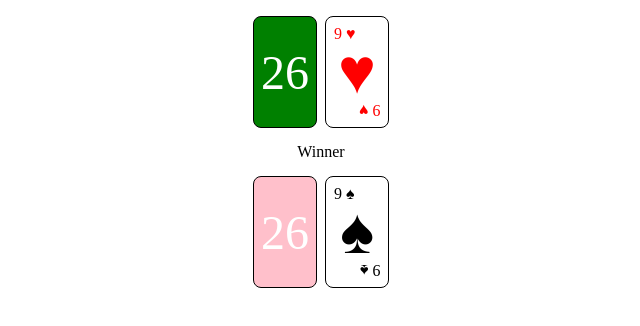
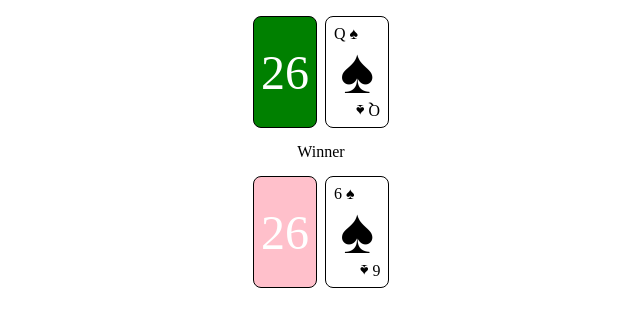
Before and after one commit to fernanda1411/card-game-war, a plain HTML site: page index.html in a window 1280 px wide. Shown: the whole page, without its empty margins (319-959 px from the left). Drawn offline with Linux system fonts and the light colour scheme.

Commit message:
Card getHTML method

```diff
--- a/deck.js
+++ b/deck.js
@@ -25,6 +25,18 @@ class Card {
         this.suit = suit;
         this.value = value;
     }
+
+    get color(){
+        return this.suit === "♠" || this.suit === "♠" ? "black" : "red";
+    }
+
+    getHTML(){
+        const cardDiv = document.createElement("div");
+        cardDiv.innerText = this.suit;
+        cardDiv.classList.add("card", this.color);
+        cardDiv.dataset.value = `${this.value} ${this.suit}`;
+        return cardDiv;
+    }
 }
 
 function freshDeck(){
--- a/index.html
+++ b/index.html
@@ -9,13 +9,9 @@
 </head>
 <body>
     <div class="computer-deck deck">26</div>
-    <div class="computer-card-slot card-slot">
-        <div class="card red" data-value="9 ♥">♥</div>
-    </div>
+    <div class="computer-card-slot card-slot"></div>
     <div class="text">Winner</div>
     <div class="player-deck deck">26</div>
-    <div class="player-card-slot card-slot">
-        <div class="card black" data-value="9 ♠">♠</div>
-    </div>
+    <div class="player-card-slot card-slot"></div>
 </body>
 </html>
--- a/script.js
+++ b/script.js
@@ -1,5 +1,11 @@
 import Deck from "./deck.js";
+
+const computerCardSlot = document.querySelector('.computer-card-slot');
+const playerCardSlot = document.querySelector('.player-card-slot');
 
 const deck = new Deck();
 deck.shuffle();
-console.log(deck.cards);
+console.log(deck);
+
+computerCardSlot.appendChild(deck.cards[0].getHTML());
+playerCardSlot.appendChild(deck.cards[1].getHTML());
```
